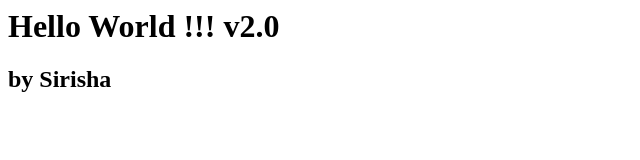
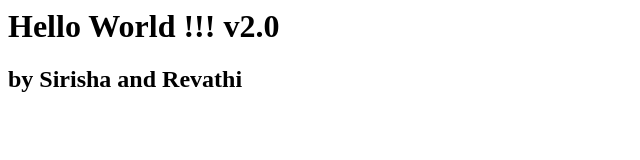
Before and after one commit to sirishak9/cd, a plain HTML site: page src/index.html in a window 1280 px wide. Shown: the whole page, without its empty margins (0-640 px from the left). Drawn offline with Linux system fonts and the light colour scheme.

Commit message:
updated my file
updated my file

```diff
--- a/src/index.html
+++ b/src/index.html
@@ -1,2 +1,2 @@
 <h1> Hello World !!! v2.0 </h1>
-<h2>by Sirisha</h2>
+<h2>by Sirisha and Revathi</h2>
```
